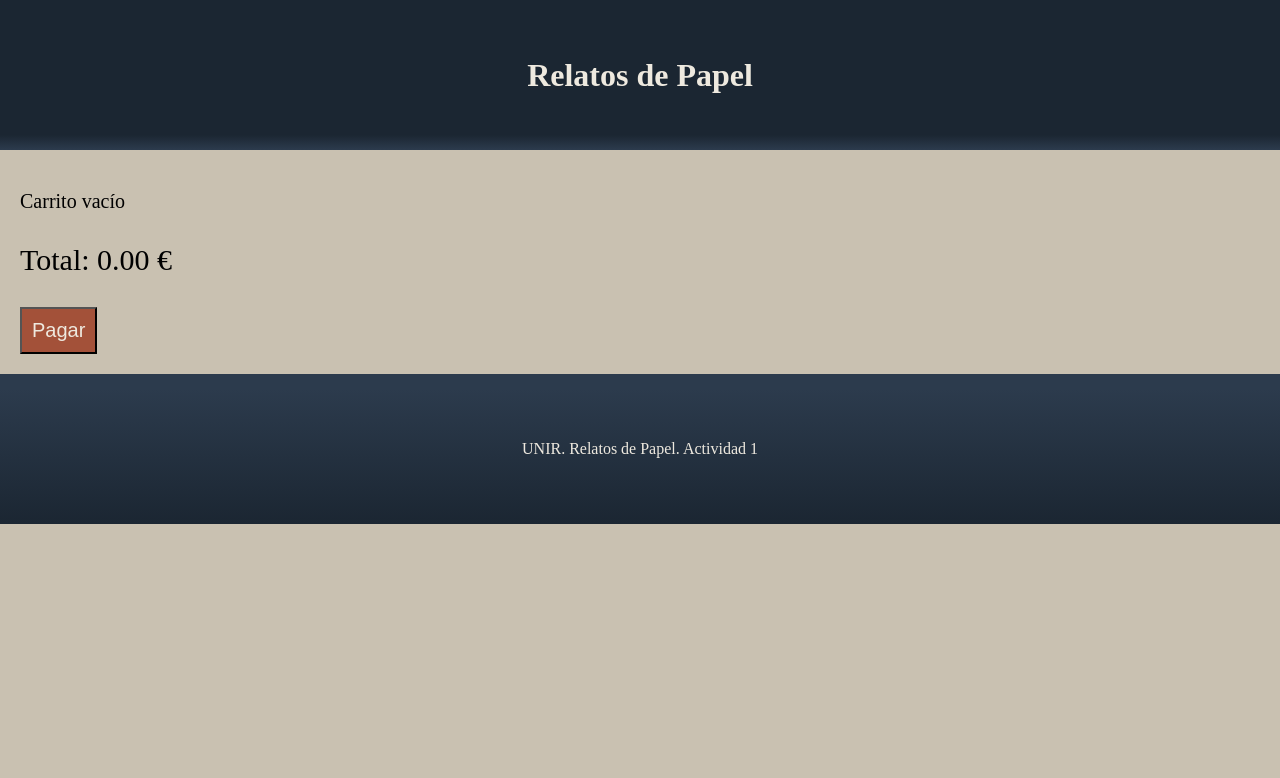
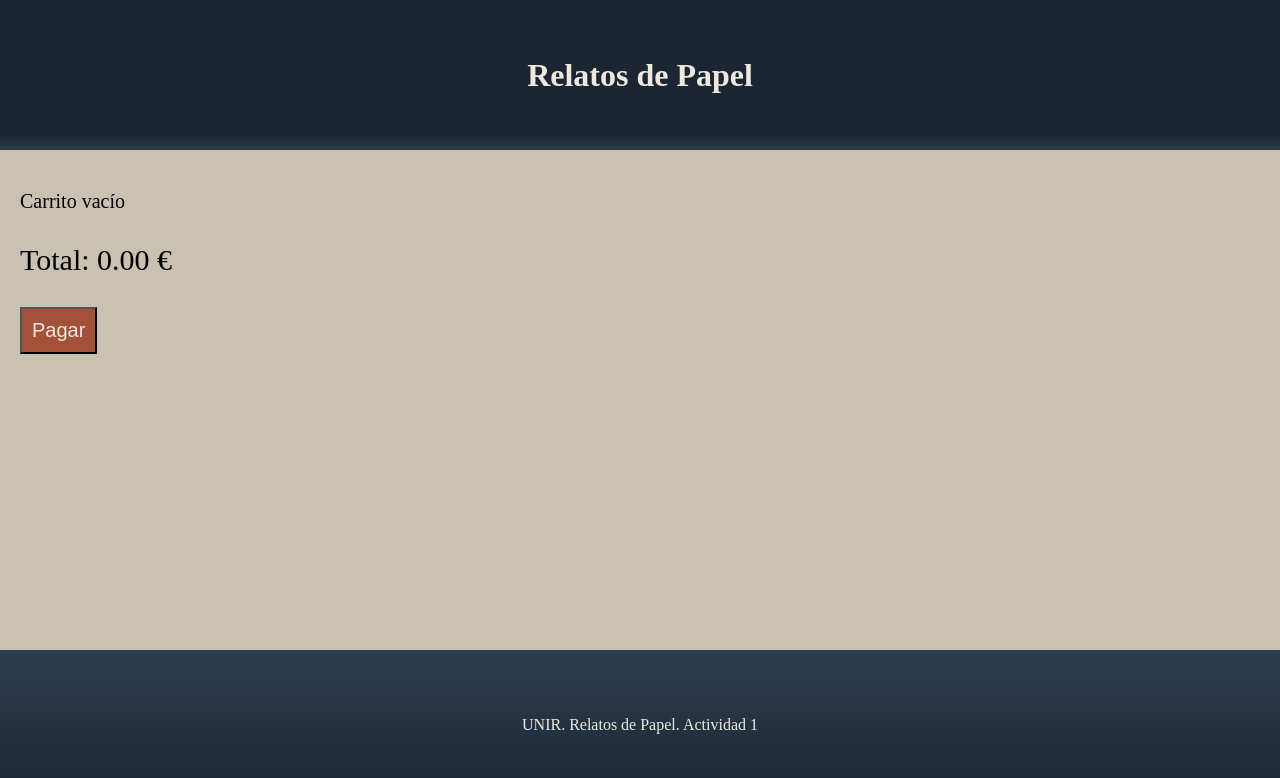
Before and after one commit to IvanOrtiz-git/Actividad-1-Front-end-con-React, a React (Vite) app: page /store/checkout in a window 1280 px wide. Shown: the top 778 px of the page. Built offline with nearby package versions, Linux system fonts and the light colour scheme.

Commit message:
min height checkout

```diff
--- a/src/App.css
+++ b/src/App.css
@@ -299,6 +299,7 @@ footer {
 
 .contenedor-checkout {
   background-color: #C9C1B1;
+  min-height: calc(100vh - 300px);
   height: auto;
   margin: 0;
   font-size: 20px;
```
